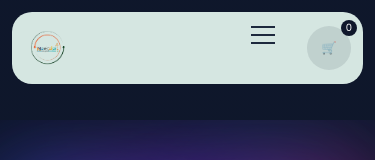
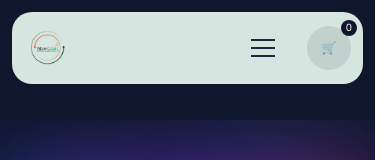
Before and after one commit to Mihirjadav/Navkalpit_Frontend, a React (Vite) app: page / in a window 390 px wide. Shown: the top 160 px of the page. Built offline with nearby package versions, Linux system fonts and the light colour scheme.

Commit message:
make responsive Page

```diff
--- a/src/components/common/Navbar.jsx
+++ b/src/components/common/Navbar.jsx
@@ -20,7 +20,7 @@ export default function Navbar() {
         {/* HAMBURGER MENU BUTTON - Mobile Only */}
         <button
           onClick={() => setMobileMenuOpen(!mobileMenuOpen)}
-          className="sm:hidden flex flex-col gap-1.5 ml-auto mr-3"
+          className="sm:hidden flex flex-col justify-center gap-1.5 ml-auto mr-3"
           aria-label="Toggle menu"
         >
           <div
```
